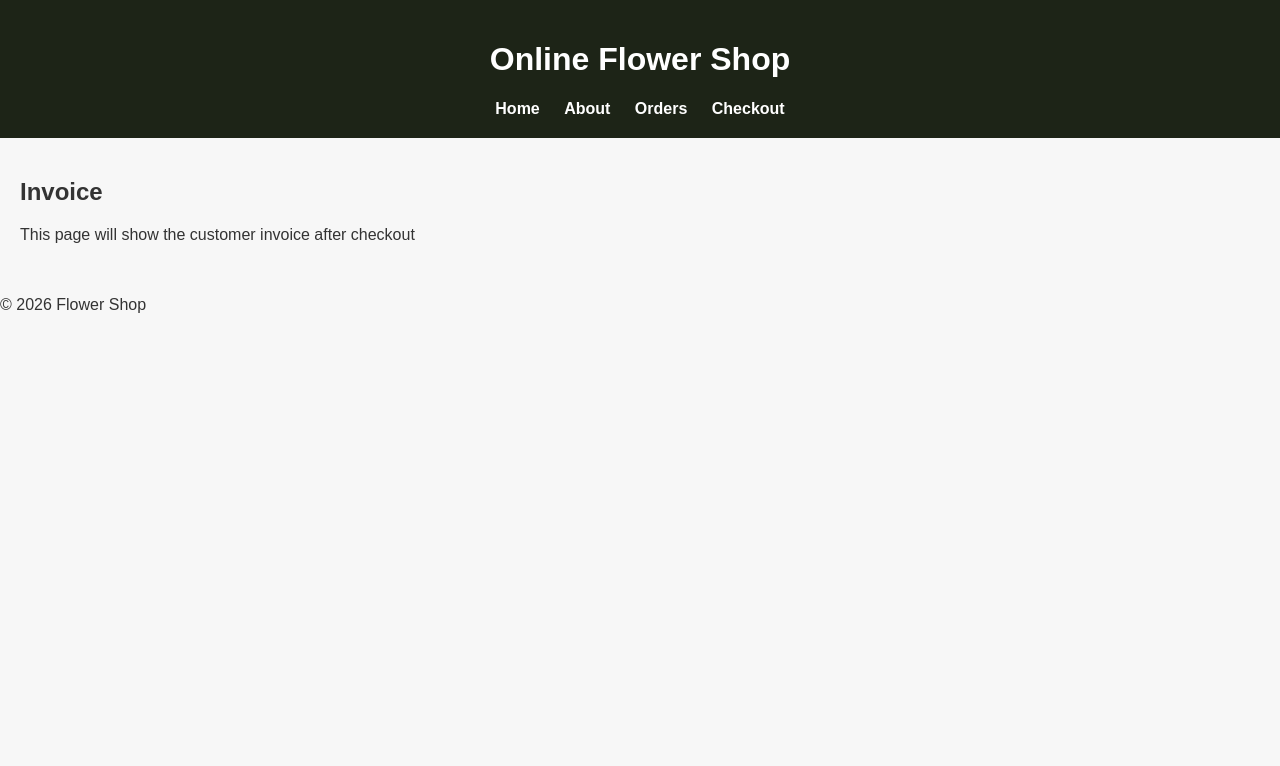
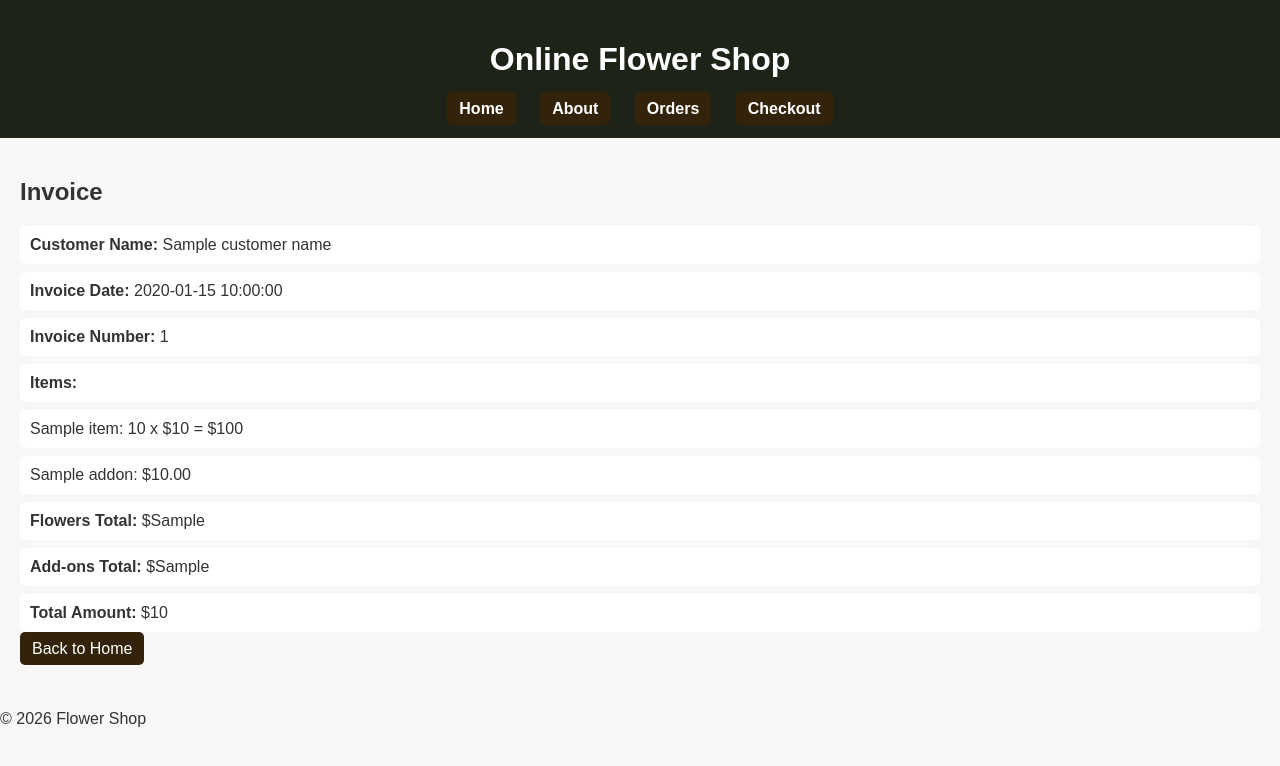
Before and after one commit to GodlyAdmin/CSC2_Flask_Practise, a Flask app: template templates/invoices.html in a window 1280 px wide. Shown: the top 766 px of the page. Run offline with Flask 3, Linux system fonts and the light colour scheme; the template is opened without the code that fills it: most values are stand-ins (such as "Sample title", 1, 10 or a date in 2020); parts of the project's set-up code (start-up, migrations or seed data) failed here and were passed over.

Commit message:
enhance order confirmation and invoice generation; add database initialization and improve invoice display

```diff
--- a/app.py
+++ b/app.py
@@ -1,5 +1,8 @@
 from ast import Add
+import datetime
+from dbm import sqlite3
 from itertools import product
+from datetime import datetime
 
 from flask import Flask, render_template, request, redirect, session, url_for, flash
 import json
@@ -136,20 +139,41 @@ def confirm_order():
         flash("Please enter your name to confirm the order.")
         return redirect(url_for('home'))
 
-    cart = session.get('cart', {})
-    selected_addons = session.get('selected_addons', {})
-    flower_subtotal = sum(item['price'] * item['quantity'] for item in cart.values())
-    addon_subtotal = sum(price for price in selected_addons.values())
-    total = calculate_total(flower_subtotal, addon_subtotal)
+    if cart := session.get('cart') is None:
+        flash("Your cart is empty. Please add items before confirming the order.")
+        return redirect(url_for('home'))
+    else:
 
-    flash(f"Thank you {customer_name}! Your order has been confirmed. Total: ${total}")
+        cart = session.get('cart', {})
+        selected_addons = session.get('selected_addons', {})
+        flower_subtotal = sum(item['price'] * item['quantity'] for item in cart.values())
+        addon_subtotal = sum(price for price in selected_addons.values())
+        total = calculate_total(flower_subtotal, addon_subtotal)
 
-    session.pop('cart', None)
-    session.pop('selected_addons', None)
-    session.modified = True
-    return redirect(url_for('home'))
+        flash(f"Thank you {customer_name}! Your order has been confirmed. Total: ${total}")
 
-    return redirect(url_for('home'))
+        session.pop('cart', None)
+        session.pop('selected_addons', None)
+        session.modified = True
 
+        invoice_date = datetime.now().strftime("%Y-%m-%d %H:%M:%S")
+        invoice_number = f"INV-{datetime.now().strftime('%Y%m%d%H%M%S')}"
+        return render_template('invoices.html', customer_name=customer_name, cart=cart, selected_addons=selected_addons, total=total, invoice_date=invoice_date, invoice_number=invoice_number, flower_subtotal=flower_subtotal, addon_subtotal=addon_subtotal)
+
+def initialise_database():
+    with sqlite3.connect('flower_shop.db') as conn:
+        cursor = conn.cursor()
+        cursor.execute('''
+            CREATE TABLE IF NOT EXISTS orders (
+                order_id INTEGER PRIMARY KEY AUTOINCREMENT,
+                invoice_number TEXT,
+                customer_name TEXT,
+                items TEXT,
+                addons TEXT,
+                total REAL,
+                date TIMESTAMP DEFAULT CURRENT_TIMESTAMP
+            )
+        ''')
 if __name__ == '__main__':
+    initialise_database()
     app.run(debug=True)
--- a/static/css/style.css
+++ b/static/css/style.css
@@ -78,6 +78,18 @@ li {
     padding: 10px;
     border-left: 5px solid #ffc107;
 }
+a {
+    text-decoration: none;
+    background-color: #33230b;
+    color: white;
+    border: none;
+    padding: 8px 12px;
+    cursor: pointer;
+    border-radius: 5px;
+}
+a:hover {
+    background-color: #33230b;
+}
 
 /* @media Section*/
 /* Mobile layout */
--- a/templates/Index.html
+++ b/templates/Index.html
@@ -43,7 +43,7 @@
                 <li>{{ item }}: {{details['quantity'] }} x
                                                 ${{ details['price'] }}
                     = ${{ details['quantity'] * details['price'] }}
-                    <a href="{{url_for('remove_from_cart', item=item) }}">[Remove]</a>
+                    <a href="{{url_for('remove_from_cart', item=item) }}">Remove item</a>
                 </li>
             {% endfor %}
     {% if selected_addons %}
@@ -51,7 +51,7 @@
             {% for addon, price in selected_addons.items() %}
                 <li>{{ addon }}: ${{ '%.2f' % price }}</li>
             {% endfor %}
-         </ul>
+        </ul>
     {% endif %}
         </ul>
     {% else %}
--- a/templates/invoices.html
+++ b/templates/invoices.html
@@ -4,5 +4,23 @@
 
 {% block content %}
 <h2>Invoice</h2>
-<p>This page will show the customer invoice after checkout</p>
+<ul>
+    <li><strong>Customer Name:</strong> {{ customer_name }}</li>
+    <li><strong>Invoice Date:</strong> {{ invoice_date }}</li>
+    <li><strong>Invoice Number:</strong> {{ invoice_number }}</li>
+    <li><strong>Items:</strong> {% for item, details in cart.items() %}
+        <li>{{ item }}: {{details['quantity'] }} x ${{ details['price'] }}
+            = ${{ details['quantity'] * details['price'] }}
+        </li>
+        {% endfor %}
+        {% for addon, price in selected_addons.items() %}
+            <li>{{ addon }}: ${{ '%.2f' % price }}</li>
+        {% endfor %}
+    </li>
+    <li><strong>Flowers Total:</strong> ${{ flower_subtotal }}</li>
+    <li><strong>Add-ons Total:</strong> ${{ addon_subtotal }}</li>
+    <li><strong>Total Amount:</strong> ${{ total }}</li>
+
+    <a href="{{ url_for('home') }}">Back to Home</a>
+
 {% endblock %}
```
